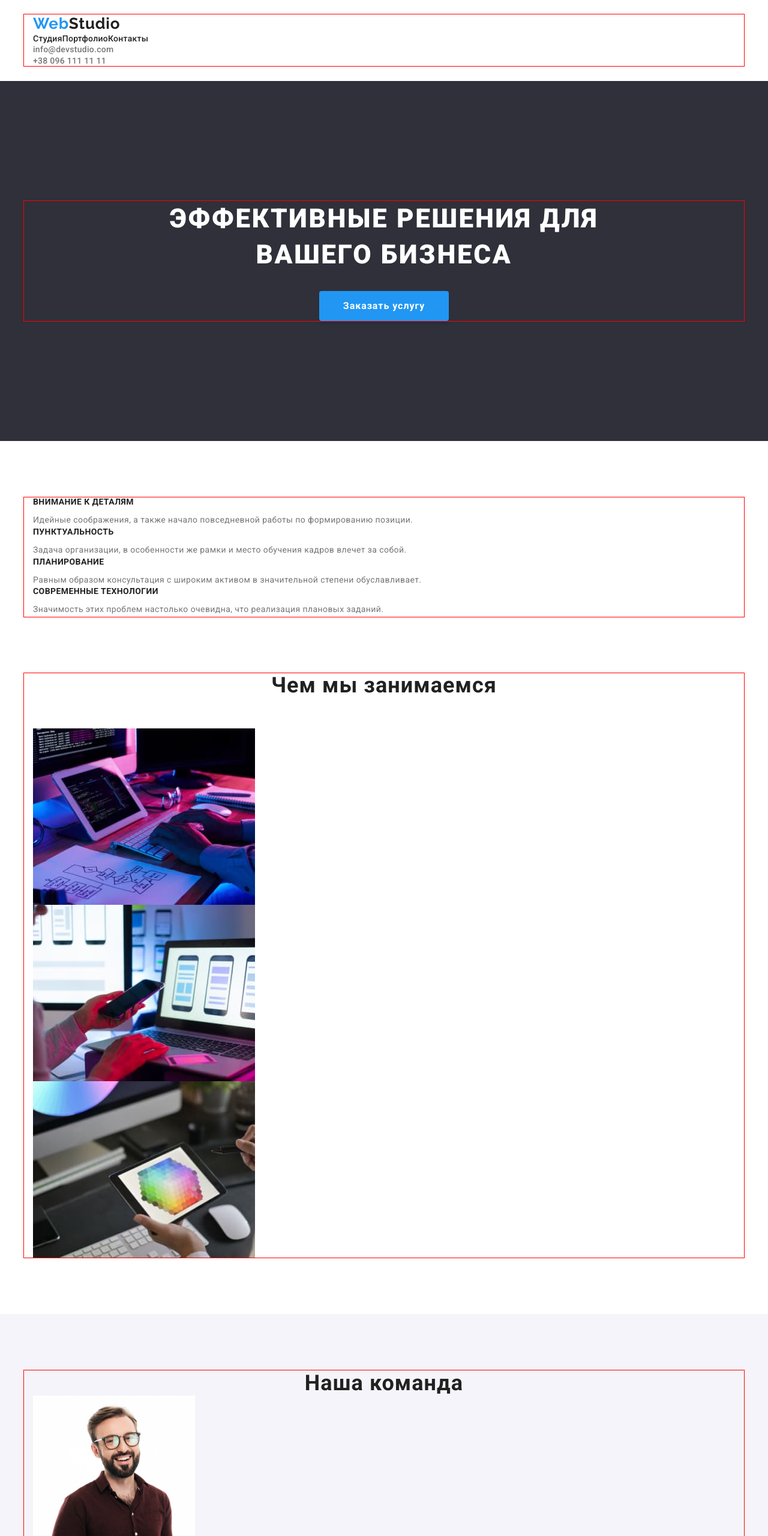
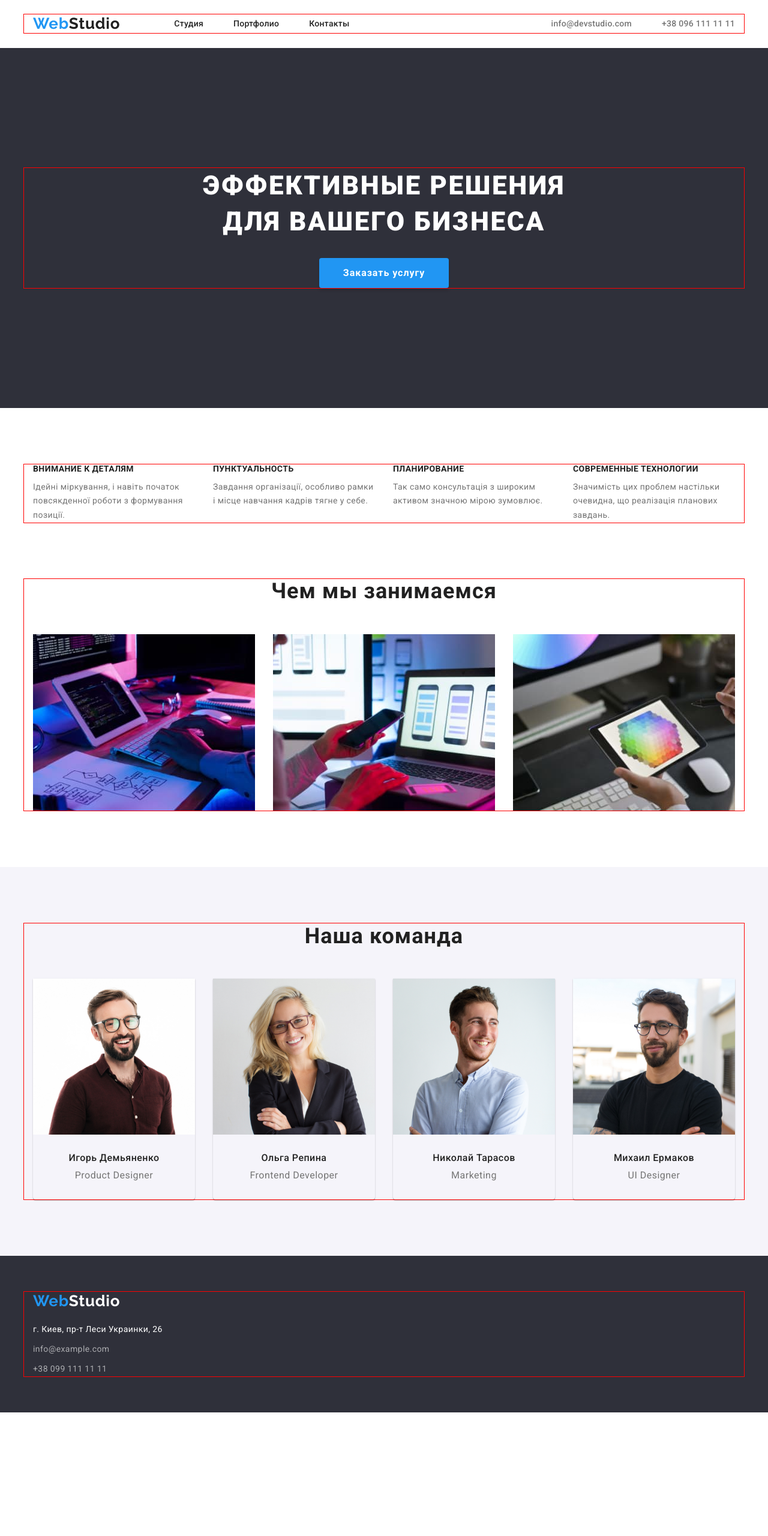
Before and after one commit to SerhiiRizvan/goit-markup-hw-03-3, a plain HTML site: page index.html in a window 1280 px wide. Shown: the top 2560 px of the page at 60% size. After the commit the page ends 2354 px from the top, so only its background shows below. Drawn offline with nearby package versions, Linux system fonts and the light colour scheme.

Commit message:
fsdfdsfsd

```diff
--- a/css/style.css
+++ b/css/style.css
@@ -34,6 +34,19 @@ img {
     text-decoration: none;
 }
 
+.visually-hidden {
+    position: absolute;
+    white-space: nowrap;
+    width: 1px;
+    height: 1px;
+    overflow: hidden;
+    border: 0;
+    padding: 0;
+    clip: rect(0 0 0 0);
+    clip-path: inset(50%);
+    margin: -1px;
+}
+
 .container {
     width: 1200px;
     padding-left: 15px;
@@ -49,6 +62,7 @@ img {
 
 .header-container {
     display: flex;
+    align-items: center;
 }
 
 .header-logo {
@@ -59,6 +73,7 @@ img {
     line-height: 1.19;
     letter-spacing: 0.03em;
     color: var(--header-color);
+    margin-right: 90px;
 }
 
 .header-pre-logo {
@@ -75,6 +90,15 @@ img {
 }
 
 .header-link {
+    padding-top: 32px;
+    padding-bottom: 32px;
+}
+
+.header-item:not(:last-child) {
+    margin-right: 50px;
+}
+
+.header-link {
     font-weight: 500;
     font-size: 14px;
     line-height: 1.14;
@@ -85,6 +109,11 @@ img {
 .header-link:hover,
 .header-link:focus {
     color: var(--focus-color);
+}
+
+.header-contact {
+    display: flex;
+    margin-left: auto;
 }
 
 .header-mail,
@@ -103,6 +132,10 @@ img {
     color: var(--focus-color);
 }
 
+.header-mail {
+    margin-right: 50px;
+}
+
 .hero {
     text-align: center;
     background-color: #2F303A;
@@ -111,6 +144,7 @@ img {
 }
 
 .hero-title {
+    max-width: 696px;
     font-weight: 900;
     font-size: 44px;
     line-height: 1.36;
@@ -118,17 +152,18 @@ img {
     letter-spacing: 0.06em;
     text-transform: uppercase;
     color: #FFFFFF;
+    margin: 0 auto;
     margin-bottom: 30px;
 }
 
 .hero-btn {
-    cursor: pointer;
+    padding: 0 32px;
     font-family: inherit;
     font-weight: 700;
     font-size: 16px;
     line-height: 1.88;
     letter-spacing: 0.06em;
-    width: 216px;
+    min-width: 216px;
     height: 50px;
     color: #FFFFFF;
     background: #2196F3;
@@ -140,6 +175,17 @@ img {
 .Peculiarities {
     padding-top: 94px;
     padding-bottom: 94px;
+}
+
+.peculiarities-list {
+    display: flex;
+    margin-right: -30px;
+
+}
+
+.peculiarities-item {
+flex-basis: calc(100% / 3 - 30px);
+margin-right: 30px;
 }
 
 .peculiarities-title {
@@ -173,6 +219,17 @@ img {
         padding-bottom: 50px;
 }
 
+.occupation-list {
+    display: flex;
+    flex-wrap: wrap;
+    margin-right: -30px;
+}
+
+.occupation-item {
+    flex-basis: calc(100% / 3 - 30px);
+    margin-right: 30px;
+}
+
 .team {
     padding-top: 94px;
     padding-bottom: 94px;
@@ -180,6 +237,7 @@ img {
 }
 
 .team-title {
+    margin-bottom: 50px;
     font-size: 36px;
     line-height: 42px;
     text-align: center;
@@ -187,8 +245,18 @@ img {
     color: var(--header-color);
 }
 
+.team-list {
+    display: flex;
+    flex-wrap: wrap;
+    margin-right: -30px;
+}
+
 .team-item {
+    flex-basis: calc(100% / 4 - 30px);
+    margin-right: 30px;
     padding-bottom: 30px;
+    box-shadow: 0px 1px 3px rgba(0, 0, 0, 0.12), 0px 1px 1px rgba(0, 0, 0, 0.14), 0px 2px 1px rgba(0, 0, 0, 0.2);
+    border-radius: 0px 0px 4px 4px;
 }
 
 .team-img {
@@ -199,7 +267,7 @@ img {
     font-weight: 500;
     font-size: 16px;
     line-height: 1.18;
-    /* text-align: center; */
+    text-align: center;
     letter-spacing: 0.03em;
     color: var(--header-color);
     padding-bottom: 10px;
@@ -209,7 +277,7 @@ img {
         font-weight: 400;
         font-size: 16px;
         line-height: 1.18;
-        /* text-align: center; */
+        text-align: center;
         letter-spacing: 0.03em;
         color: var(--alternative-color);
 }
@@ -290,7 +358,17 @@ font-family: 'Raleway';
     padding-bottom: 50px;
 }
 
+.navigation-list {
+    display: flex;
+    justify-content: center;
+}
+
+.navigation-item:not(:last-child) {
+    margin-right: 8px;
+}
+
 .navigation-btn {
+    padding: 6px 22px;
     border: none;
     cursor: pointer;
     font-family: inherit;
@@ -316,7 +394,14 @@ font-family: 'Raleway';
     padding-bottom: 94px;
 }
 
+.portfolio-list {
+    display: flex;
+    flex-wrap: wrap;
+    margin-right: -30px;
+}
+
 .portfolio-item {
+    margin-right: 30px;
     padding-bottom: 20px;
 }
 
--- a/index.html
+++ b/index.html
@@ -22,16 +22,18 @@
   </head>
   <body>
     <header class="header">
-      <div class="container">
+      <div class="container header-container">
         <a href="" class="link header-logo"><span class="header-pre-logo">Web</span>Studio</a>
         <nav class="header-nav">
           <ul class="list header-list">
-            <li><a href="./index.html" class="link header-link">Студия</a></li>
-            <li><a href="./portfolio.html" class="link header-link">Портфолио</a></li>
-            <li><a href="" class="link header-link">Контакты</a></li>
+            <li class="header-item"><a href="./index.html" class="link header-link">Студия</a></li>
+            <li class="header-item">
+              <a href="./portfolio.html" class="link header-link">Портфолио</a>
+            </li>
+            <li class="header-item"><a href="" class="link header-link">Контакты</a></li>
           </ul>
         </nav>
-        <ul class="list">
+        <ul class="list header-contact">
           <li>
             <a
               href="mailto:info@devstudio.com"
@@ -56,39 +58,36 @@
     <main>
       <section class="hero">
         <div class="container">
-          <h1 class="hero-title">
-            Эффективные решения для<br />
-            вашего бизнеса
-          </h1>
+          <h1 class="hero-title">Эффективные решения для вашего бизнеса</h1>
           <button type="button" class="hero-btn">Заказать услугу</button>
         </div>
       </section>
       <section class="Peculiarities">
         <div class="container">
           <h2 hidden>Peculiarities</h2>
-          <ul class="list">
-            <li>
+          <ul class="list peculiarities-list">
+            <li class="peculiarities-item">
               <p class="peculiarities-title">Внимание к деталям</p>
               <p class="peculiarities-text">
-                Идейные соображения, а также начало повседневной работы по формированию позиции.
+                Ідейні міркування, і навіть початок повсякденної роботи з формування позиції.
               </p>
             </li>
-            <li>
+            <li class="peculiarities-item">
               <p class="peculiarities-title">Пунктуальность</p>
               <p class="peculiarities-text">
-                Задача организации, в особенности же рамки и место обучения кадров влечет за собой.
+                Завдання організації, особливо рамки і місце навчання кадрів тягне у себе.
               </p>
             </li>
-            <li>
+            <li class="peculiarities-item">
               <p class="peculiarities-title">Планирование</p>
               <p class="peculiarities-text">
-                Равным образом консультация с широким активом в значительной степени обуславливает.
+                Так само консультація з широким активом значною мірою зумовлює.
               </p>
             </li>
-            <li>
+            <li class="peculiarities-item">
               <p class="peculiarities-title">Современные технологии</p>
               <p class="peculiarities-text">
-                Значимость этих проблем настолько очевидна, что реализация плановых заданий.
+                Значимість цих проблем настільки очевидна, що реалізація планових завдань.
               </p>
             </li>
           </ul>
@@ -97,17 +96,23 @@
       <section class="occupation">
         <div class="container">
           <h2 class="occupation-title">Чем мы занимаемся</h2>
-          <ul class="list">
-            <li><img src="./images/laptop-on-table.jpg" width="370" alt="ноутбук на столе" /></li>
-            <li><img src="./images/laptop-and-phone.jpg" width="370" alt="ноутбук и телефон" /></li>
-            <li><img src="./images/ipad.jpg" width="370" alt="планшет" /></li>
+          <ul class="list occupation-list">
+            <li class="occupation-item">
+              <img src="./images/laptop-on-table.jpg" width="370" alt="ноутбук на столе" />
+            </li>
+            <li class="occupation-item">
+              <img src="./images/laptop-and-phone.jpg" width="370" alt="ноутбук и телефон" />
+            </li>
+            <li class="occupation-item">
+              <img src="./images/ipad.jpg" width="370" alt="планшет" />
+            </li>
           </ul>
         </div>
       </section>
       <section class="team">
         <div class="container">
           <h2 class="team-title">Наша команда</h2>
-          <ul class="list">
+          <ul class="list team-list">
             <li class="team-item">
               <img class="team-img" src="./images/section-our-team-1.jpg" width="270" alt="" />
               <p class="team-first-text">Игорь Демьяненко</p>
```
Also changed, not shown: portfolio.html (+12 -12 lines).
